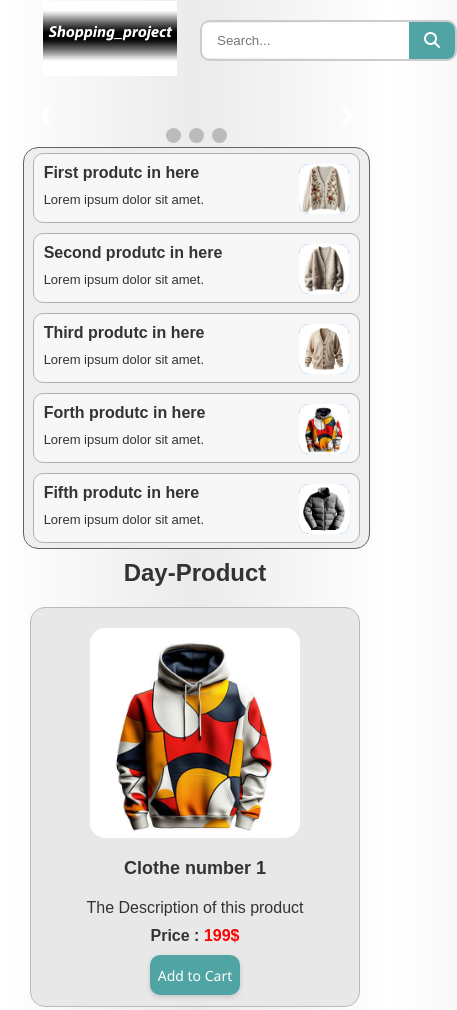
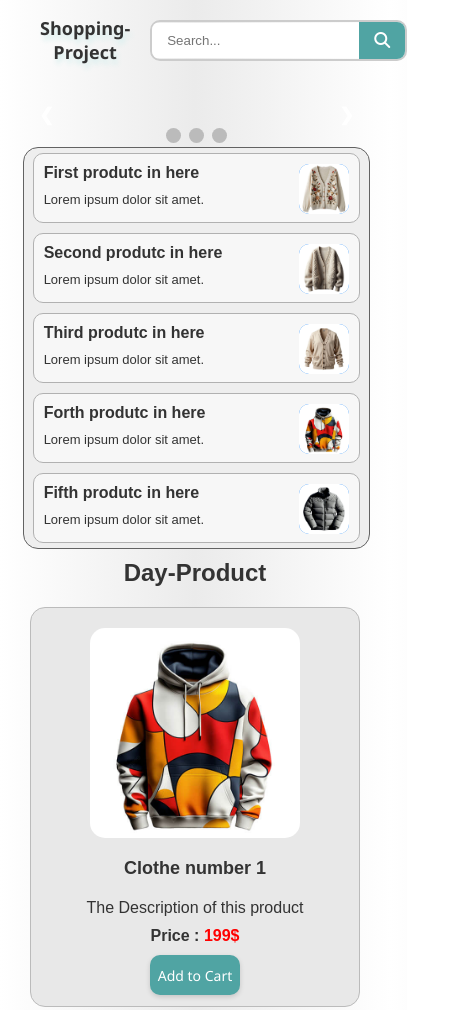
Before and after one commit to homayonazar/Shopping_Project, a plain HTML site: page index.html in a window 390 px wide. Shown: the top 1010 px of the page, 457 px wide, since content can reach past the window. Drawn offline with Linux system fonts and the light colour scheme; a script that the page names is missing.

Commit message:
resposive

```diff
--- a/Assets/CSS/Home_style.css
+++ b/Assets/CSS/Home_style.css
@@ -103,7 +103,13 @@ span{
 
 
 
-
+.logo h1 {
+    font-size:x-large ;
+    font-family:'Segoe UI', Tahoma, Geneva, Verdana, sans-serif ;
+    font-weight:bolder ;
+    color: #333;
+    text-shadow: 2px 5px 5px var(--myGreen);
+}
 
 
 
--- a/Assets/CSS/responsive.css
+++ b/Assets/CSS/responsive.css
@@ -26,7 +26,16 @@
     h2{text-align: center;}
     .First_column{width: 50%;}
     .Sec_column{display: 50%;}
+
 }
+
+@media screen and (max-width : 750px ) {
+    .logo h1  {font-size: x-large;}
+    .right_side {display: none;}
+    .Third_column{display:none}
+
+}
+
 
 
 @media screen and (max-width : 540px ) {
@@ -45,8 +54,10 @@
     min-height:0;
     width: 100%;}
     h2{text-align: center;}
+    .logo h1  {font-size: large;}
 
     .contact_input{width: 100%;}
+
 
     .main_header.container{width: 100;
     padding: 6px 0px;}
@@ -58,6 +69,10 @@
         align-items: center;
         align-content: stretch;
         width: 80%;
+    }
+
+    .copyright_sec p{
+        margin: 0 10px;
     }
 }
 
--- a/index.html
+++ b/index.html
@@ -21,7 +21,7 @@
                 <div class="headder">
                     <div class="left_side">
                         <div class="logo">
-                            <img src="./Assets/IMAGES/Logo.png" alt="Site_logo_pic">
+                            <h1>Shopping-Project</h1>
                         </div>
                         <div class="search_box">
                             <form action="" method="">
```
